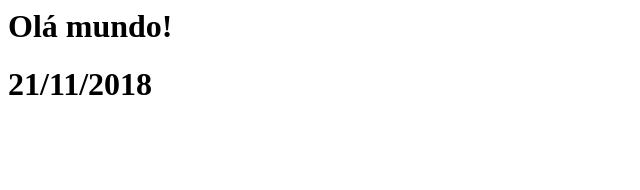
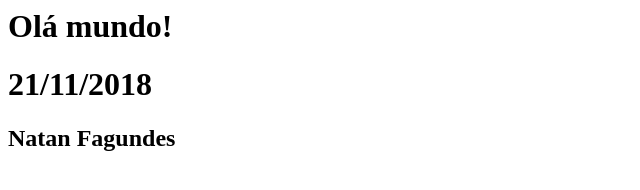
Before and after one commit to Natanfags/exercicioAula03, a plain HTML site: page index.html in a window 1280 px wide. Shown: the whole page, without its empty margins (0-640 px from the left). Drawn offline with Linux system fonts and the light colour scheme.

Commit message:
adicionado nome

```diff
--- a/index.html
+++ b/index.html
@@ -5,5 +5,6 @@
 	<body>
 		<h1>Olá mundo!</h1>
 		<h1>21/11/2018</h1>
+		<h2>Natan Fagundes</h2>
 	</body>
 </html>
```
